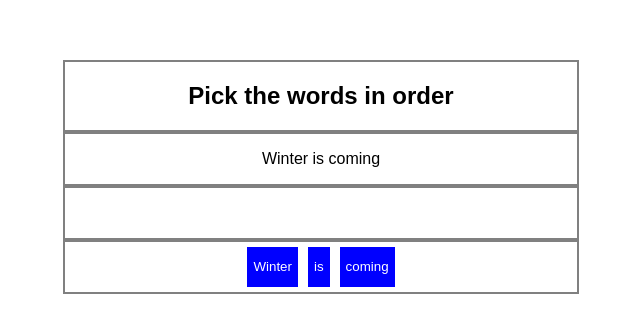
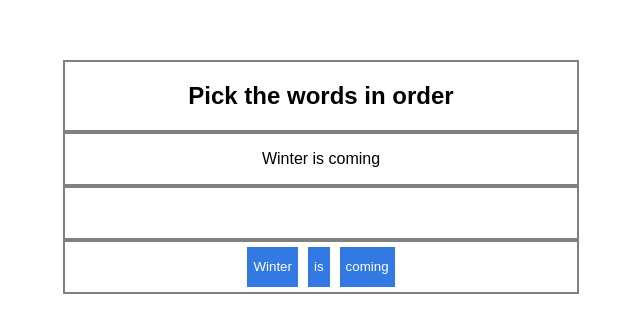
Before and after one commit to ashvini-maurya/varta, a React (Create React App) app: page / in a window 1280 px wide. Shown: the top 332 px of the page, without its empty margins (319-959 px from the left). Built offline with nearby package versions, Linux system fonts and the light colour scheme.

Commit message:
background color changed for option, correct and incorrect

```diff
--- a/src/component/correct/correct.css
+++ b/src/component/correct/correct.css
@@ -11,7 +11,7 @@
 }
 
 .correct-msg {
-    background-color: green;
+    background-color: #0e9577;
     padding: 10px;
     color: white;
     width: 40%;
--- a/src/component/incorrect/incorrect.css
+++ b/src/component/incorrect/incorrect.css
@@ -11,7 +11,7 @@
 }
 
 .incorrect-msg {
-    background-color: tomato;
+    background-color:#dd3e3e;
     padding: 10px;
     color: white;
     width: 40%;
--- a/src/component/option/option.css
+++ b/src/component/option/option.css
@@ -6,7 +6,7 @@
 }
 
 button {
-    background-color: blue;
+    background-color: #3379e4;
     color: white;
     border: none;
     height: 40px;
```
